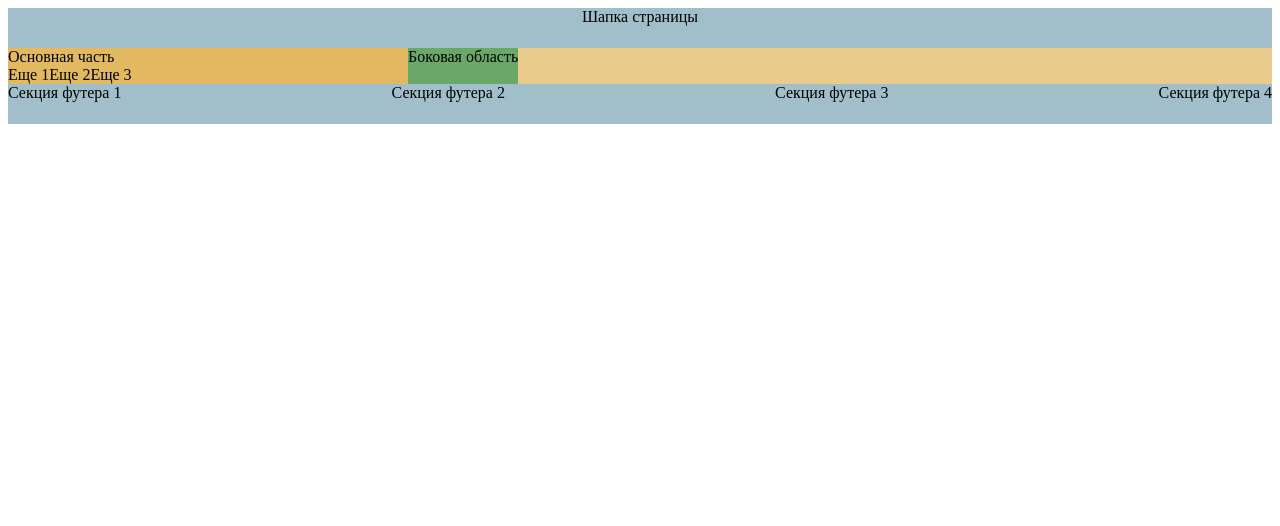
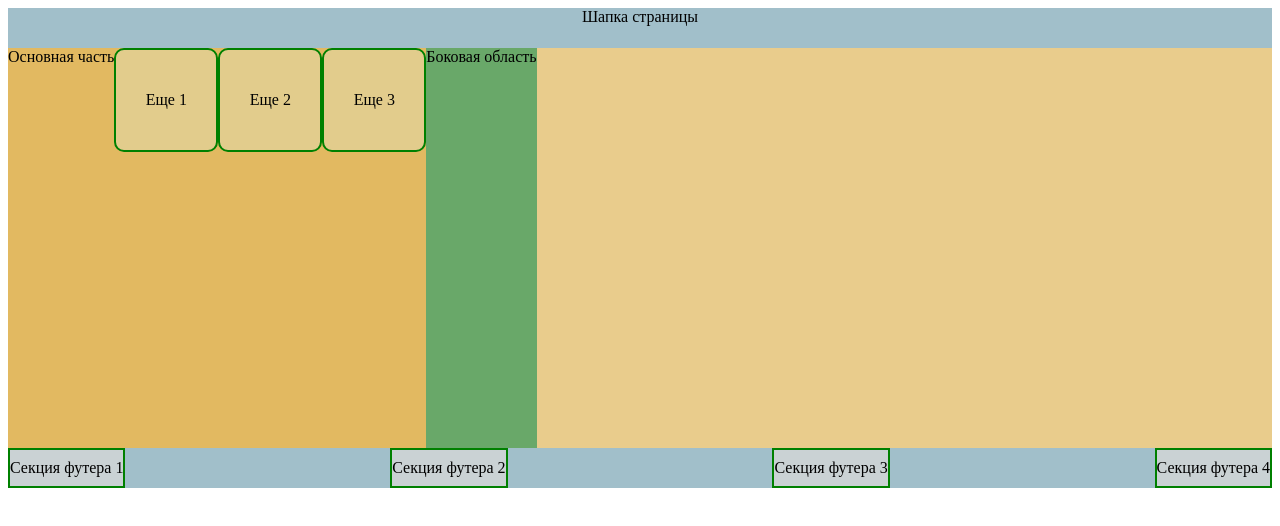
Before and after one commit to YuliaIstomina/Week_5, a plain HTML site: page Task_2/index.html in a window 1280 px wide. Drawn offline with Linux system fonts and the light colour scheme.

Commit message:
first commit

```diff
--- a/Task_2/index.html
+++ b/Task_2/index.html
@@ -12,10 +12,10 @@
     <main class="main">
         <div class="bl">
             <div class="title">Основная часть</div>
-            <div class="bl_parts">
-            <div>Еще 1</div>
-            <div>Еще 2</div>
-            <div>Еще 3</div>
+            <div class="bl_pa">
+            <div class="bl_parts">Еще 1</div>
+            <div class="bl_parts">Еще 2</div>
+            <div class="bl_parts">Еще 3</div>
             </div>
         </div>
         <aside class="side_bl">Боковая область</aside>
--- a/Task_2/style/index.css
+++ b/Task_2/style/index.css
@@ -2,29 +2,51 @@
     background-color: rgb(161, 191, 202);
     display: flex;
     justify-content: center;
+    flex: 0 0 content;
     height: 40px;
 }
 
 .main{
     background-color: rgb(233, 204, 140);
     display: flex;
+    flex: 1;
+    justify-content: stretch;
+    height: 400px;
 }
 
 .bl{
+    display: flex;
+    justify-content: space-between;
     background-color: rgb(226, 185, 97);
-    width: 400px;
-
 }
 
 .title{
+}
 
+.bl_pa{
+    display: flex;
+    flex-direction: row;
+    align-items: stretch;
+    flex-grow: 1;
+    flex-wrap: wrap;
 }
 
 .bl_parts{
 display: flex;
+justify-content: space-between;
+align-items: center;
+justify-content: center;
+height: 100px;
+width: 100px;
+background-color: rgb(226, 204, 140);
+border-radius: 10px;
+/*Границы для понимания как разъезжаются блоки*/
+border: 2px solid green;
 }
 
 .side_bl{
+    display: flex;
+    align-items: stretch;
     background-color: rgb(105, 168, 105);
 }
 
@@ -32,5 +54,15 @@ display: flex;
     background-color: rgb(161, 191, 202);
     display: flex;
     justify-content: space-between;
+    flex: 0 0 content;
     height: 40px;
 }
+
+.footer1{
+    display: flex;
+    align-items: center;
+    justify-content: center;
+    background-color: rgb(202, 210, 212);
+    /*Границы для понимания как разъезжаются блоки*/
+    border: 2px solid green;
+}
```
